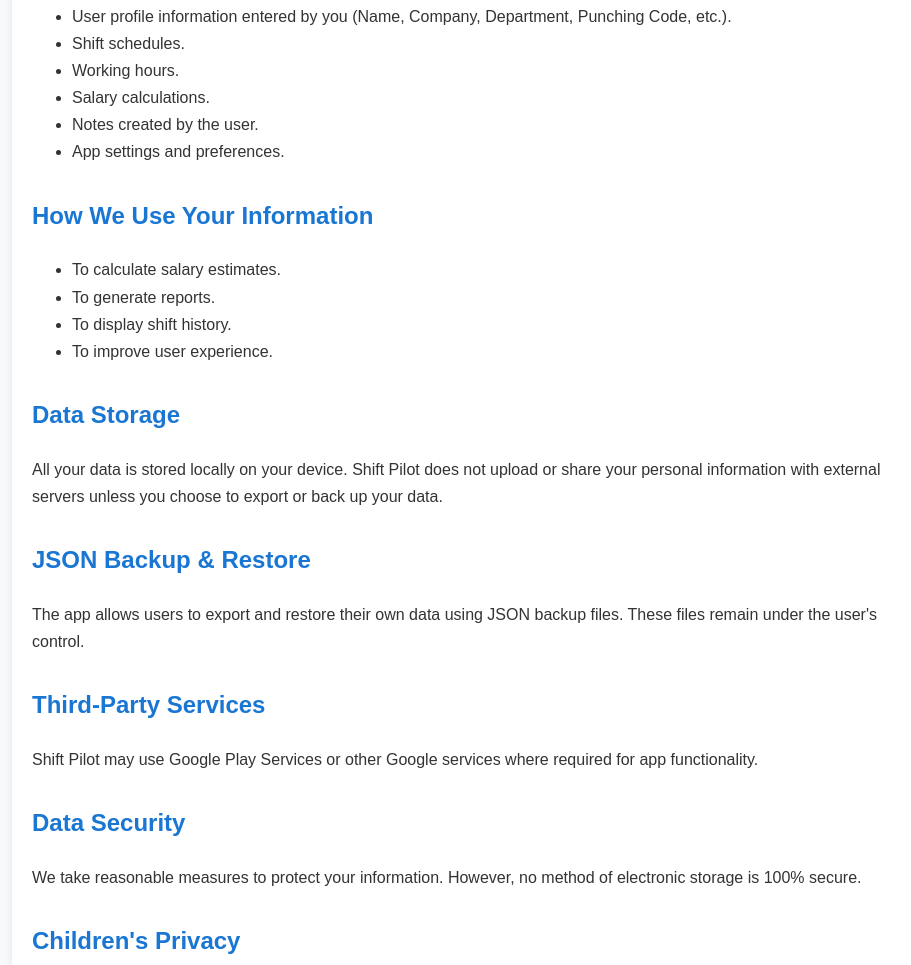
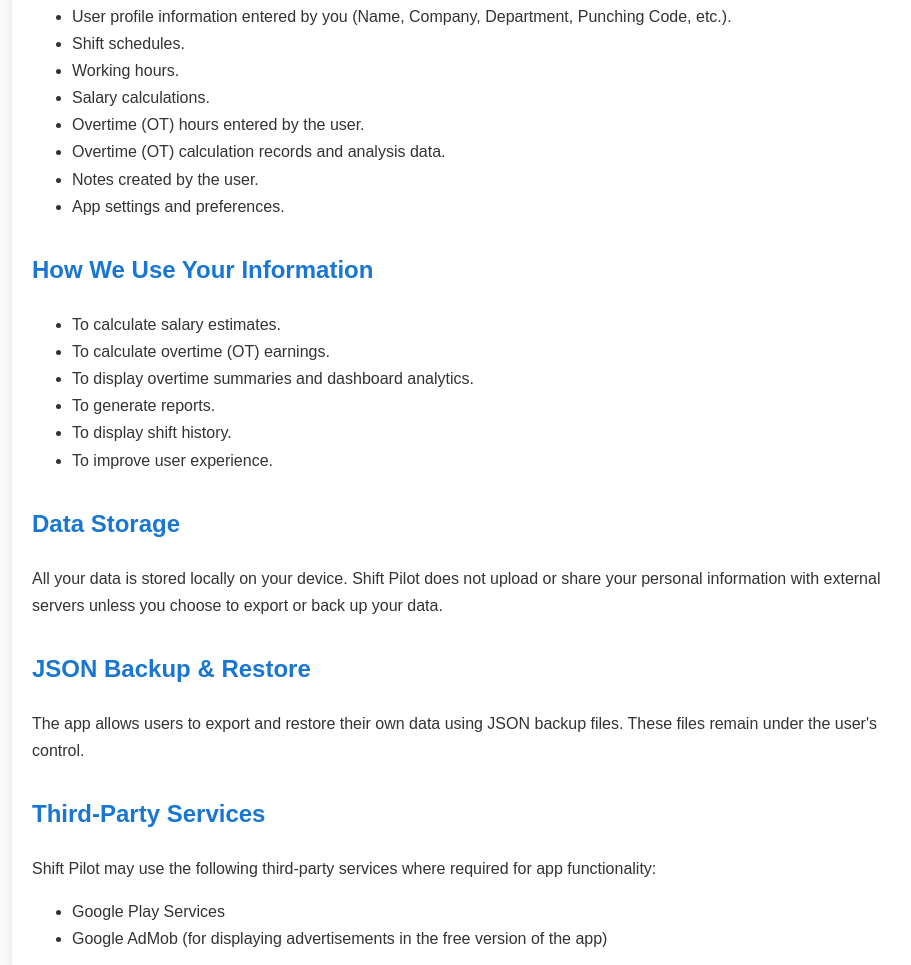
Before and after one commit to surendra13515-cmd/shiftpilot-privacy, a plain HTML site: page index.html in a window 1280 px wide. Shown: the part 333-1298 px from the top of the page, without its empty margins (178-1089 px from the left). Drawn offline with Linux system fonts and the light colour scheme.

Commit message:
Update privacy policy with overtime and services details
Added information about overtime calculations and third-party services used by the app.

```diff
--- a/index.html
+++ b/index.html
@@ -63,6 +63,8 @@ This Privacy Policy explains how the app collects, stores, and uses your data.
 <li>Shift schedules.</li>
 <li>Working hours.</li>
 <li>Salary calculations.</li>
+<li>Overtime (OT) hours entered by the user.</li>
+<li>Overtime (OT) calculation records and analysis data.</li>
 <li>Notes created by the user.</li>
 <li>App settings and preferences.</li>
 </ul>
@@ -71,6 +73,8 @@ This Privacy Policy explains how the app collects, stores, and uses your data.
 
 <ul>
 <li>To calculate salary estimates.</li>
+<li>To calculate overtime (OT) earnings.</li>
+<li>To display overtime summaries and dashboard analytics.</li>
 <li>To generate reports.</li>
 <li>To display shift history.</li>
 <li>To improve user experience.</li>
@@ -93,8 +97,13 @@ These files remain under the user's control.
 <h2>Third-Party Services</h2>
 
 <p>
-Shift Pilot may use Google Play Services or other Google services where required for app functionality.
+Shift Pilot may use the following third-party services where required for app functionality:
 </p>
+
+<ul>
+    <li>Google Play Services</li>
+    <li>Google AdMob (for displaying advertisements in the free version of the app)</li>
+</ul>
 
 <h2>Data Security</h2>
 
```
